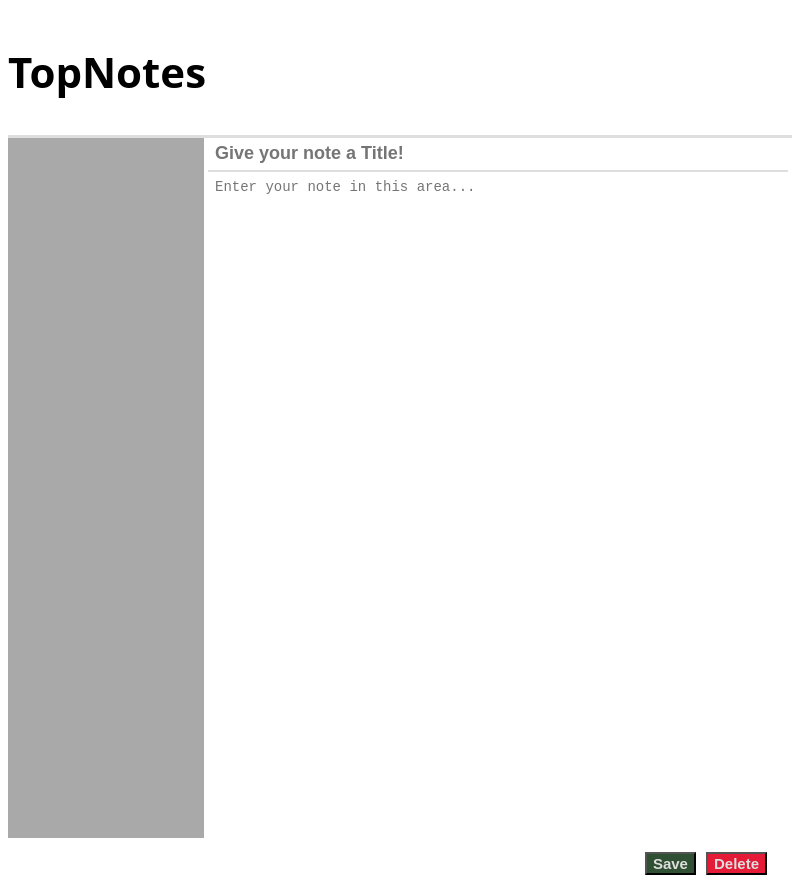
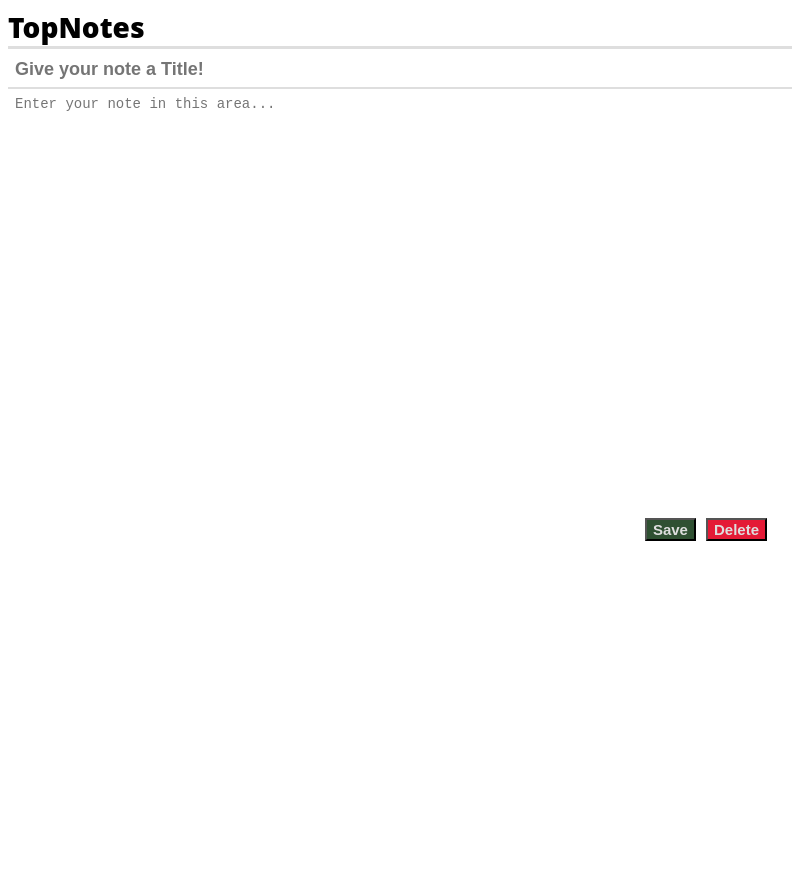
Before and after one commit to bxker/top-notes, an Electron app: page index.html in a window 800 px wide. After the commit the page ends 800 px from the top, so only its background shows below. Drawn offline with nearby package versions, Linux system fonts and the light colour scheme.

Commit message:
changed some css

```diff
--- a/index.css
+++ b/index.css
@@ -1,6 +1,9 @@
+body {
+  font-family: "Open Sans", "Helvetica Neue", sans-serif;
+}
+
 header {
   text-align: left;
-  font-family: "Open Sans", "Helvetica Neue", sans-serif;
   font-weight: 800;
   font-size: 28px;
   border-bottom: solid 3px #dedede;
@@ -35,7 +38,7 @@ footer {
   text-align: center;
 }
 
-noteList {
+.noteList {
   display: inline-block;
   margin-left: 0%;
   width: 25%;
@@ -68,7 +71,7 @@ noteList {
   border-bottom: solid 1px black;
 }
 
-notePad {
+.notePad {
   display: inline-block;
   height: 700px;
   overflow: scroll;
--- a/index.html
+++ b/index.html
@@ -9,9 +9,9 @@
 
 <body>
         <header>
-        <h2>TopNotes</h2>
+            TopNotes
             <span id="edit-mode" class="no-display">
-            <i> editing... </i>
+                <i>editing...</i>
             </span>
         </header>
         <main>
@@ -34,7 +34,6 @@
             <button id="btn-delete">Delete</button>
             <button id="btn-save">Save</button>
         </footer>
-</body>
         <script type='text/javascript' src='https://ajax.googleapis.com/ajax/libs/jquery/2.2.4/jquery.min.js'></script>
         <script type='text/javascript' src='app.js'></script>
         <script>
```
Lines whose indentation alone changed are shown as unchanged.
